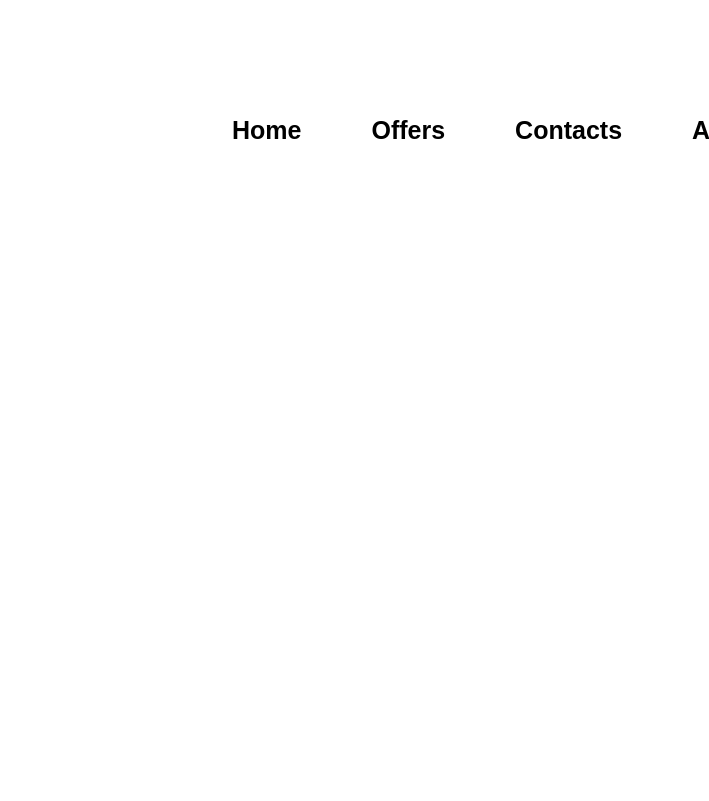
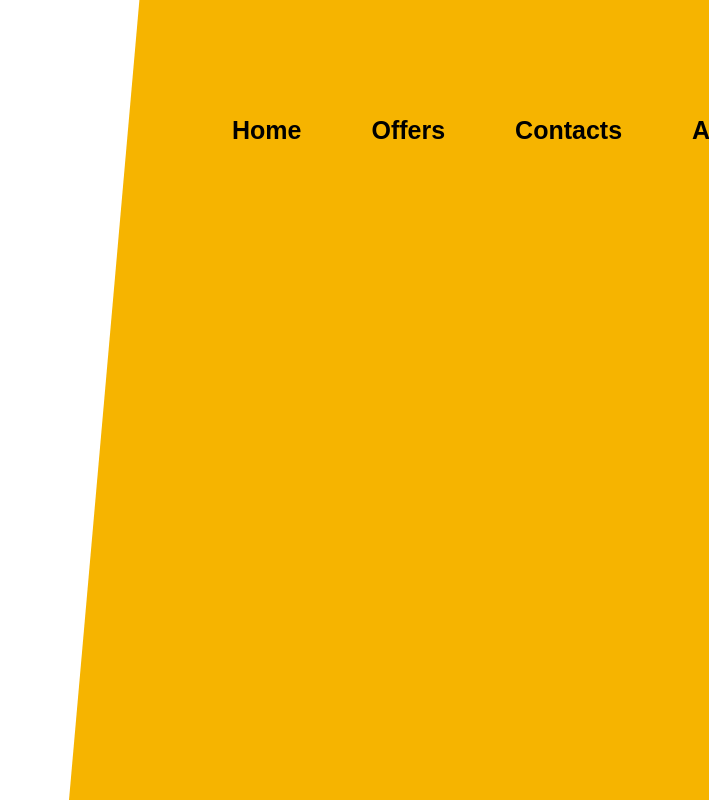
Before and after one commit to CodeRichBob/MPP24_First_Project, a plain HTML site: page index.html in a window 1280 px wide. Shown: the top 801 px of the page, 571-1280 px from the left. Drawn offline with Linux system fonts and the light colour scheme.

Commit message:
add a polygon background

```diff
--- a/index.html
+++ b/index.html
@@ -8,6 +8,9 @@
  <link rel="stylesheet" href="style.css">
 </head>
 <body>
+ <div class="shape">
+
+ </div>
    <div class="main-container">
       <div class="logo">
          <img src="images/logo.png" alt="logo" >
--- a/style.css
+++ b/style.css
@@ -3,6 +3,14 @@
   padding: 0;
   margin: 0;
   font-family: "poppins", sans-serif;
+}
+.shape {
+  position: absolute;
+  right: 0;
+  width: 50%;
+  height: 100%;
+  clip-path: polygon(11% 0, 100% 0%, 100% 100%, 0% 100%);
+  background-color: #f6b400;
 }
 .main-container {
   position: relative;
```
